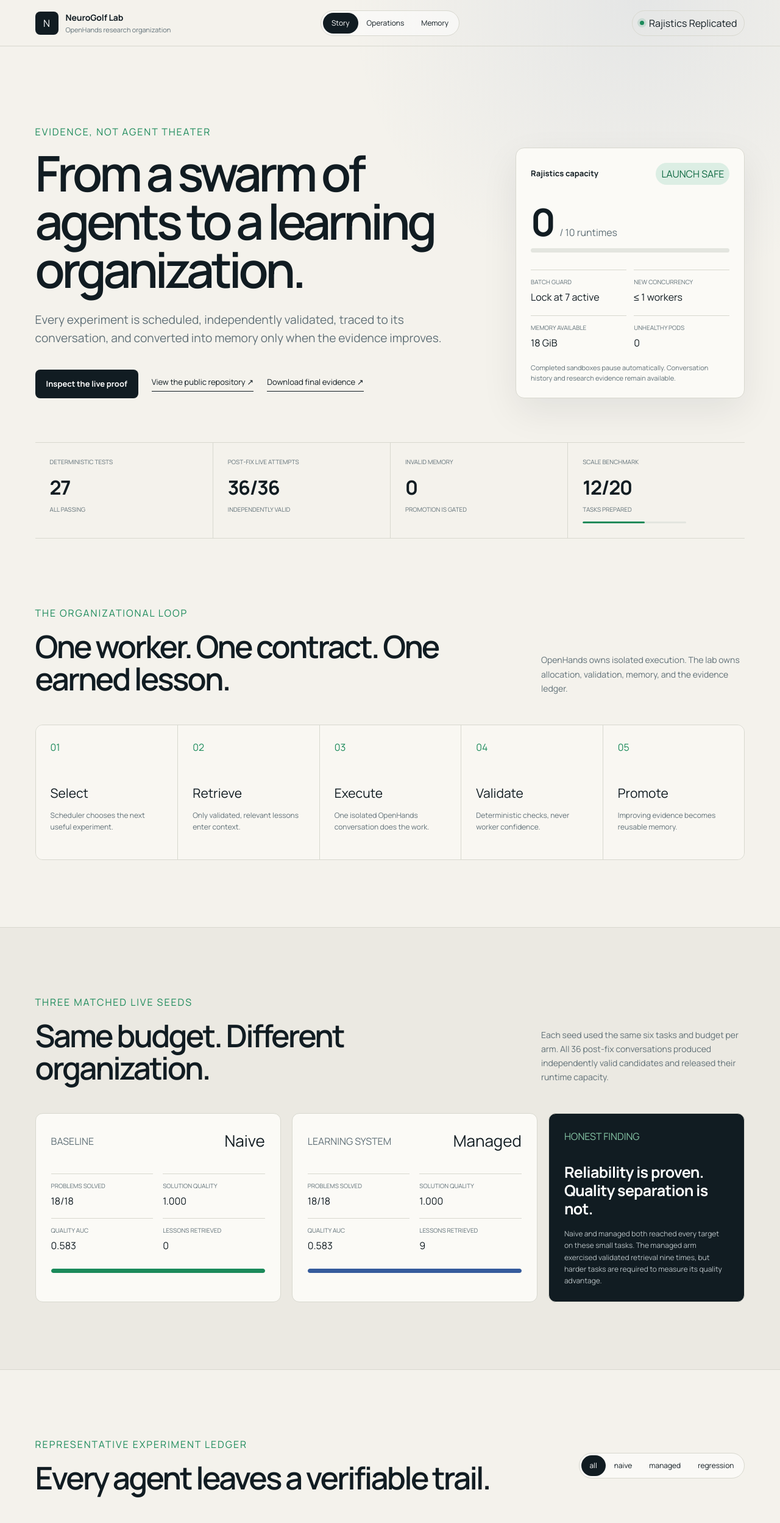
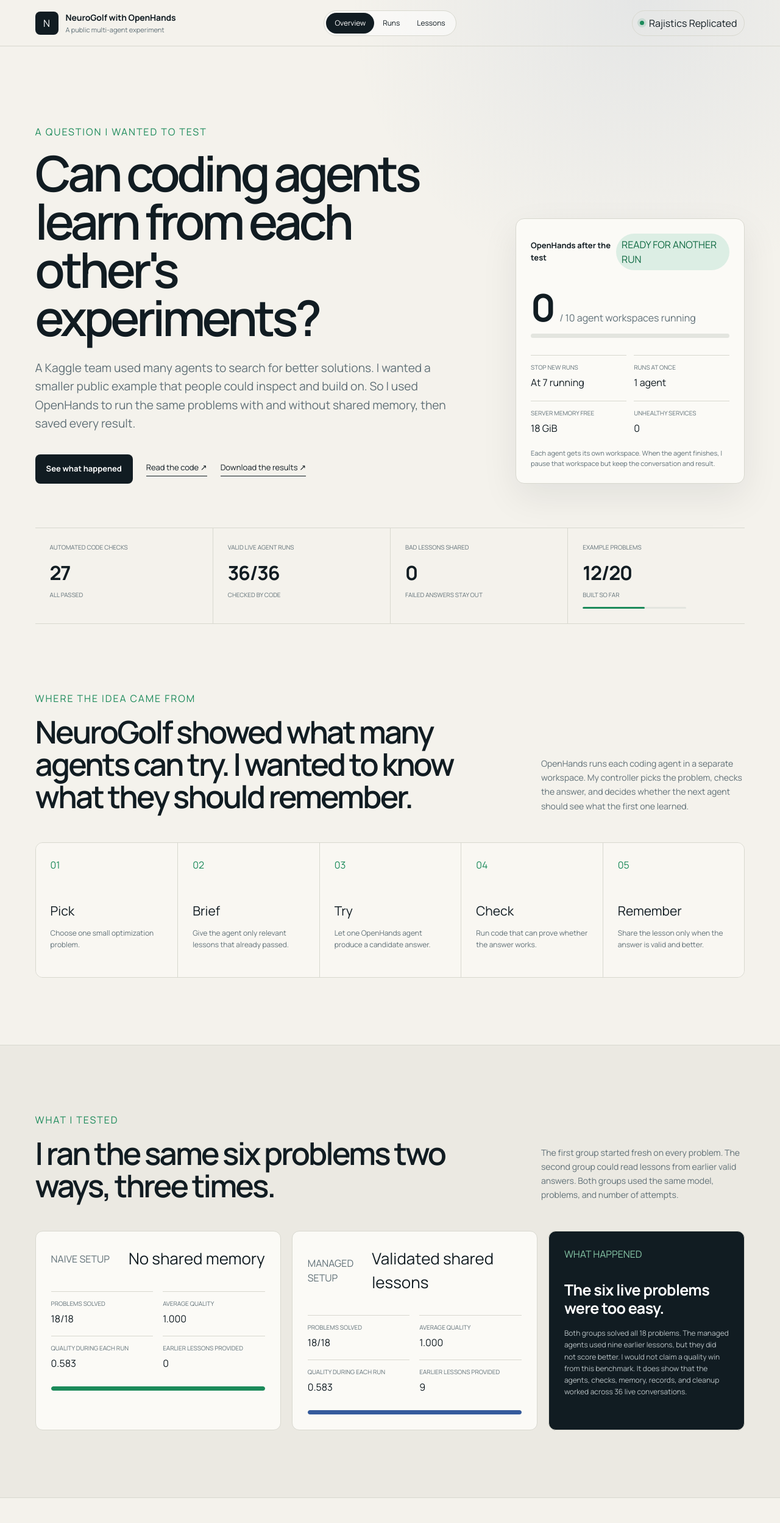
Before and after one commit to rajshah4/openhands-agent-research-lab, a Next.js app in the folder dashboard/: page / in a window 1280 px wide. Shown: the top 2497 px of the page at 61% size. Built offline with nearby package versions, Linux system fonts and the light colour scheme.

Commit message:
docs: explain NeuroGolf experiment in Rajiv's voice

```diff
--- a/dashboard/app/layout.tsx
+++ b/dashboard/app/layout.tsx
@@ -24,9 +24,9 @@
     requestHeaders.get("x-forwarded-proto") ??
     (host.startsWith("localhost") ? "http" : "https");
   const socialImage = `${protocol}://${host}/og.png`;
-  const title = "NeuroGolf Lab | OpenHands Research Organization";
+  const title = "NeuroGolf with OpenHands | A public multi-agent experiment";
   const description =
-    "A measurable multi-agent research organization: scheduling, validation, memory provenance, and operational capacity.";
+    "I ran 36 OpenHands agent conversations to test whether coding agents can learn from earlier experiments. See the code, conversations, bugs, and results.";
 
   return {
     title,
--- a/dashboard/app/research-dashboard.tsx
+++ b/dashboard/app/research-dashboard.tsx
@@ -66,7 +66,7 @@
   }>;
 };
 
-const views = ["Story", "Operations", "Memory"] as const;
+const views = ["Overview", "Runs", "Lessons"] as const;
 type View = (typeof views)[number];
 
 function pct(value: number) {
@@ -77,8 +77,25 @@
   return value.length > 12 ? `${value.slice(0, 8)}…` : value;
 }
 
+function armLabel(value: string) {
+  return {
+    all: "All runs",
+    naive: "No memory",
+    managed: "Shared lessons",
+    regression: "Fix check",
+  }[value.toLowerCase()] ?? value;
+}
+
+function transportLabel(value: string) {
+  return {
+    "exact-json": "Exact JSON",
+    "fenced-json-fallback": "JSON in a code block",
+    "trailing-json-fallback": "JSON after an explanation",
+  }[value] ?? value.replaceAll("-", " ");
+}
+
 export function ResearchDashboard({ snapshot }: { snapshot: Snapshot }) {
-  const [view, setView] = useState<View>("Story");
+  const [view, setView] = useState<View>("Overview");
   const [arm, setArm] = useState("all");
 
   const visibleAgents = useMemo(
@@ -98,8 +115,8 @@
         <a className="brand" href="#top" aria-label="Research Lab home">
           <span className="brand-mark">N</span>
           <span>
-            <strong>NeuroGolf Lab</strong>
-            <small>OpenHands research organization</small>
+            <strong>NeuroGolf with OpenHands</strong>
+            <small>A public multi-agent experiment</small>
           </span>
         </a>
         <nav className="view-switcher" aria-label="Dashboard view">
@@ -122,125 +139,127 @@
 
       <section className="hero" id="top">
         <div className="hero-copy">
-          <p className="eyebrow">Evidence, not agent theater</p>
-          <h1>From a swarm of agents to a learning organization.</h1>
+          <p className="eyebrow">A question I wanted to test</p>
+          <h1>Can coding agents learn from each other&apos;s experiments?</h1>
           <p className="lede">
-            Every experiment is scheduled, independently validated, traced to
-            its conversation, and converted into memory only when the evidence
-            improves.
+            A Kaggle team used many agents to search for better solutions. I
+            wanted a smaller public example that people could inspect and build
+            on. So I used OpenHands to run the same problems with and without
+            shared memory, then saved every result.
           </p>
           <div className="hero-actions">
             <a href="#live-agents" className="primary-action">
-              Inspect the live proof
+              See what happened
             </a>
             <a
               href="https://github.com/rajshah4/openhands-agent-research-lab"
               className="text-action"
             >
-              View the public repository <span aria-hidden="true">↗</span>
+              Read the code <span aria-hidden="true">↗</span>
             </a>
             <a
               href="https://github.com/rajshah4/openhands-agent-research-lab/tree/main/evidence/2026-07-25-final-reference"
               className="text-action"
             >
-              Download final evidence <span aria-hidden="true">↗</span>
+              Download the results <span aria-hidden="true">↗</span>
             </a>
           </div>
         </div>
 
-        <aside className="capacity-card" aria-label="Rajistics capacity">
+        <aside className="capacity-card" aria-label="OpenHands server capacity">
           <div className="card-heading">
-            <span>Rajistics capacity</span>
+            <span>OpenHands after the test</span>
             <span
               className={`status-badge ${
                 snapshot.capacity.launchAllowed ? "healthy" : "blocked"
               }`}
             >
-              {snapshot.capacity.launchAllowed ? "Launch safe" : "Launch locked"}
+              {snapshot.capacity.launchAllowed ? "Ready for another run" : "Runs paused"}
             </span>
           </div>
           <div className="capacity-number">
             <strong>{snapshot.capacity.active}</strong>
-            <span>/ {snapshot.capacity.limit} runtimes</span>
+            <span>/ {snapshot.capacity.limit} agent workspaces running</span>
           </div>
           <div className="meter" aria-label={`${pct(utilization)} capacity used`}>
             <span style={{ width: pct(utilization) }} />
           </div>
           <dl className="capacity-details">
             <div>
-              <dt>Batch guard</dt>
-              <dd>Lock at {snapshot.capacity.launchAtOrAbove} active</dd>
+              <dt>Stop new runs</dt>
+              <dd>At {snapshot.capacity.launchAtOrAbove} running</dd>
             </div>
             <div>
-              <dt>New concurrency</dt>
-              <dd>≤ {snapshot.capacity.maxNewConcurrent} workers</dd>
+              <dt>Runs at once</dt>
+              <dd>{snapshot.capacity.maxNewConcurrent} agent</dd>
             </div>
             <div>
-              <dt>Memory available</dt>
+              <dt>Server memory free</dt>
               <dd>{snapshot.capacity.memoryAvailable}</dd>
             </div>
             <div>
-              <dt>Unhealthy pods</dt>
+              <dt>Unhealthy services</dt>
               <dd>{snapshot.capacity.unhealthyPods}</dd>
             </div>
           </dl>
           <p className="capacity-note">
-            Completed sandboxes pause automatically. Conversation history and
-            research evidence remain available.
+            Each agent gets its own workspace. When the agent finishes, I pause
+            that workspace but keep the conversation and result.
           </p>
         </aside>
       </section>
 
       <section className="proof-strip" aria-label="Proof summary">
         <div>
-          <span>Deterministic tests</span>
+          <span>Automated code checks</span>
           <strong>{snapshot.proof.tests}</strong>
-          <small>all passing</small>
+          <small>all passed</small>
         </div>
         <div>
-          <span>Post-fix live attempts</span>
+          <span>Valid live agent runs</span>
           <strong>
             {snapshot.proof.validAttempts}/{snapshot.proof.liveAttempts}
           </strong>
-          <small>independently valid</small>
+          <small>checked by code</small>
         </div>
         <div>
-          <span>Invalid memory</span>
+          <span>Bad lessons shared</span>
           <strong>{snapshot.proof.invalidLessons}</strong>
-          <small>promotion is gated</small>
+          <small>failed answers stay out</small>
         </div>
         <div>
-          <span>Scale benchmark</span>
+          <span>Example problems</span>
           <strong>
             {snapshot.proof.tasks}/{snapshot.proof.targetTasks}
           </strong>
-          <small>tasks prepared</small>
+          <small>built so far</small>
           <div className="mini-meter">
             <span style={{ width: pct(taskProgress) }} />
           </div>
         </div>
       </section>
 
-      {view === "Story" && (
+      {view === "Overview" && (
         <>
           <section className="section narrative">
             <div className="section-heading">
               <div>
-                <p className="eyebrow">The organizational loop</p>
-                <h2>One worker. One contract. One earned lesson.</h2>
+                <p className="eyebrow">Where the idea came from</p>
+                <h2>NeuroGolf showed what many agents can try. I wanted to know what they should remember.</h2>
               </div>
               <p>
-                OpenHands owns isolated execution. The lab owns allocation,
-                validation, memory, and the evidence ledger.
+                OpenHands runs each coding agent in a separate workspace. My
+                controller picks the problem, checks the answer, and decides
+                whether the next agent should see what the first one learned.
               </p>
             </div>
             <div className="workflow">
               {[
-                ["01", "Select", "Scheduler chooses the next useful experiment."],
-                ["02", "Retrieve", "Only validated, relevant lessons enter context."],
-                ["03", "Execute", "One isolated OpenHands conversation does the work."],
-                ["04", "Validate", "Deterministic checks, never worker confidence."],
-                ["05", "Promote", "Improving evidence becomes reusable memory."],
+                ["01", "Pick", "Choose one small optimization problem."],
+                ["02", "Brief", "Give the agent only relevant lessons that already passed."],
+                ["03", "Try", "Let one OpenHands agent produce a candidate answer."],
+                ["04", "Check", "Run code that can prove whether the answer works."],
+                ["05", "Remember", "Share the lesson only when the answer is valid and better."],
               ].map(([number, title, copy]) => (
                 <article className="workflow-step" key={number}>
                   <span>{number}</span>
@@ -254,13 +273,13 @@
           <section className="section comparison">
             <div className="section-heading">
               <div>
-                <p className="eyebrow">Three matched live seeds</p>
-                <h2>Same budget. Different organization.</h2>
+                <p className="eyebrow">What I tested</p>
+                <h2>I ran the same six problems two ways, three times.</h2>
               </div>
               <p>
-                Each seed used the same six tasks and budget per arm. All 36
-                post-fix conversations produced independently valid candidates
-                and released their runtime capacity.
+                The first group started fresh on every problem. The second
+                group could read lessons from earlier valid answers. Both
+                groups used the same model, problems, and number of attempts.
               </p>
             </div>
             <div className="comparison-grid">
@@ -269,8 +288,8 @@
                 return (
                   <article className={`arm-card ${name}`} key={name}>
                     <div className="arm-title">
-                      <span>{name === "naive" ? "Baseline" : "Learning system"}</span>
-                      <h3>{name[0].toUpperCase() + name.slice(1)}</h3>
+                      <span>{name === "naive" ? "Naive setup" : "Managed setup"}</span>
+                      <h3>{name === "naive" ? "No shared memory" : "Validated shared lessons"}</h3>
                     </div>
                     <dl>
                       <div>
@@ -278,15 +297,15 @@
                         <dd>{result.solved}/{snapshot.comparisonTaskCount}</dd>
                       </div>
                       <div>
-                        <dt>Solution quality</dt>
+                        <dt>Average quality</dt>
                         <dd>{result.quality.toFixed(3)}</dd>
                       </div>
                       <div>
-                        <dt>Quality AUC</dt>
+                        <dt>Quality during each run</dt>
                         <dd>{result.qualityAuc.toFixed(3)}</dd>
                       </div>
                       <div>
-                        <dt>Lessons retrieved</dt>
+                        <dt>Earlier lessons provided</dt>
                         <dd>{result.retrievedLessons}</dd>
                       </div>
                     </dl>
@@ -297,13 +316,14 @@
                 );
               })}
               <article className="finding-card">
-                <span className="finding-label">Honest finding</span>
-                <strong>Reliability is proven. Quality separation is not.</strong>
+                <span className="finding-label">What happened</span>
+                <strong>The six live problems were too easy.</strong>
                 <p>
-                  Naive and managed both reached every target on these small
-                  tasks. The managed arm exercised validated retrieval nine
-                  times, but harder tasks are required to measure its quality
-                  advantage.
+                  Both groups solved all 18 problems. The managed agents used
+                  nine earlier lessons, but they did not score better. I would
+                  not claim a quality win from this benchmark. It does show
+                  that the agents, checks, memory, records, and cleanup worked
+                  across 36 live conversations.
                 </p>
               </article>
             </div>
@@ -311,12 +331,16 @@
         </>
       )}
 
-      {(view === "Story" || view === "Operations") && (
+      {(view === "Overview" || view === "Runs") && (
         <section className="section" id="live-agents">
           <div className="section-heading agents-heading">
             <div>
-              <p className="eyebrow">Representative experiment ledger</p>
-              <h2>Every agent leaves a verifiable trail.</h2>
+              <p className="eyebrow">The actual conversations</p>
+              <h2>These are real OpenHands runs. You can open them.</h2>
+              <p>
+                Each row links to the agent conversation. The score came from
+                the independent checker, not from the agent grading itself.
+              </p>
             </div>
             <div className="filter-row" aria-label="Filter experiments">
               {["all", "naive", "managed", "regression"].map((item) => (
@@ -326,7 +350,7 @@
                   onClick={() => setArm(item)}
                   type="button"
                 >
-                  {item}
+                  {armLabel(item)}
                 </button>
               ))}
             </div>
@@ -335,13 +359,13 @@
             <table className="agent-table">
               <thead>
                 <tr>
-                  <th>Worker</th>
-                  <th>Organization</th>
-                  <th>Task</th>
-                  <th>Score</th>
-                  <th>Memory</th>
-                  <th>Contract</th>
-                  <th>Sandbox</th>
+                  <th>Agent run</th>
+                  <th>Test setup</th>
+                  <th>Problem</th>
+                  <th>Result</th>
+                  <th>Lessons provided</th>
+                  <th>Reply format</th>
+                  <th>Workspace</th>
                 </tr>
               </thead>
               <tbody>
@@ -354,7 +378,7 @@
                     </td>
                     <td>
                       <span className={`arm-chip ${agent.arm.toLowerCase()}`}>
-                        {agent.arm}
+                        {armLabel(agent.arm)}
                       </span>
                     </td>
                     <td>{agent.task}</td>
@@ -363,10 +387,10 @@
                       <small> / target {agent.target}</small>
                     </td>
                     <td>{agent.lessons ? `${agent.lessons} retrieved` : "none"}</td>
-                    <td>{agent.transport.replaceAll("-", " ")}</td>
+                    <td>{transportLabel(agent.transport)}</td>
                     <td>
                       <span className="paused-dot" />
-                      {agent.sandbox}
+                      {agent.sandbox.toLowerCase()}
                     </td>
                   </tr>
                 ))}
@@ -376,16 +400,17 @@
         </section>
       )}
 
-      {(view === "Story" || view === "Memory") && (
+      {(view === "Overview" || view === "Lessons") && (
         <section className="section memory-section">
           <div className="section-heading">
             <div>
-              <p className="eyebrow">Memory provenance</p>
-              <h2>Claims do not become memory. Evidence does.</h2>
+              <p className="eyebrow">What agents passed forward</p>
+              <h2>An agent shared a lesson only after its answer passed the test.</h2>
             </div>
             <p>
-              Every lesson points backward to a valid improvement and forward
-              to the workers that received it.
+              I kept the source problem, the checker result, and the later
+              agents that received each lesson. A plausible sentence by itself
+              was never enough.
             </p>
           </div>
           <div className="memory-grid">
@@ -407,27 +432,28 @@
               </article>
             ))}
             <article className="memory-rule">
-              <span>Promotion rule</span>
+              <span>When a lesson gets shared</span>
               <strong>valid ∧ improving ∧ traceable</strong>
               <p>
-                Proposed lessons that fail any condition remain in the attempt
-                record and never enter retrieval.
+                The answer must work, improve the best score, and point back to
+                the run that produced it. Failed lessons stay in the record but
+                never reach another agent.
               </p>
             </article>
           </div>
         </section>
       )}
 
-      {view === "Operations" && (
+      {view === "Runs" && (
         <section className="section">
           <div className="section-heading">
             <div>
-              <p className="eyebrow">Reliability learning</p>
-              <h2>Failures became controls.</h2>
+              <p className="eyebrow">Bugs I found while building it</p>
+              <h2>The first version broke in four useful ways.</h2>
             </div>
             <p>
-              The ledger preserves intermediate failures so compatibility work
-              becomes reusable infrastructure.
+              I kept the failed runs. They exposed problems that a polished
+              architecture diagram would have missed.
             </p>
           </div>
           <div className="incident-list">
@@ -450,30 +476,30 @@
 
       <section className="section next-gate">
         <div>
-          <p className="eyebrow">Next proof gate</p>
-          <h2>Move from reliable orchestration to discriminating research.</h2>
+          <p className="eyebrow">What I would test next</p>
+          <h2>The next run needs harder problems.</h2>
         </div>
         <ol>
           <li>
             <span>✓</span>
-            Three matched live seeds completed with 36/36 valid attempts.
+            Keep this version as the working reference: 36/36 valid agent runs.
           </li>
           <li>
             <span>1</span>
-            Add harder instances that separate model strategy quality.
+            Add problems where an earlier technique can change the final score.
           </li>
           <li>
             <span>2</span>
-            Add application-owned PostgreSQL only when controllers become
-            concurrent.
+            Keep using files until more than one controller needs to claim work
+            at the same time. Then add a separate PostgreSQL database.
           </li>
         </ol>
       </section>
 
       <footer>
         <div>
-          <strong>NeuroGolf Lab</strong>
-          <span>OpenHands is the execution plane. Evidence is the memory.</span>
+          <strong>NeuroGolf with OpenHands</strong>
+          <span>Built by Rajiv Shah as a public multi-agent experiment.</span>
         </div>
         <div>
           <span>
```
Also changed, not shown: dashboard/data/snapshot.json (+12 -12 lines), dashboard/public/og.png, 1 other file (tests, documents, lock files or other folders).
